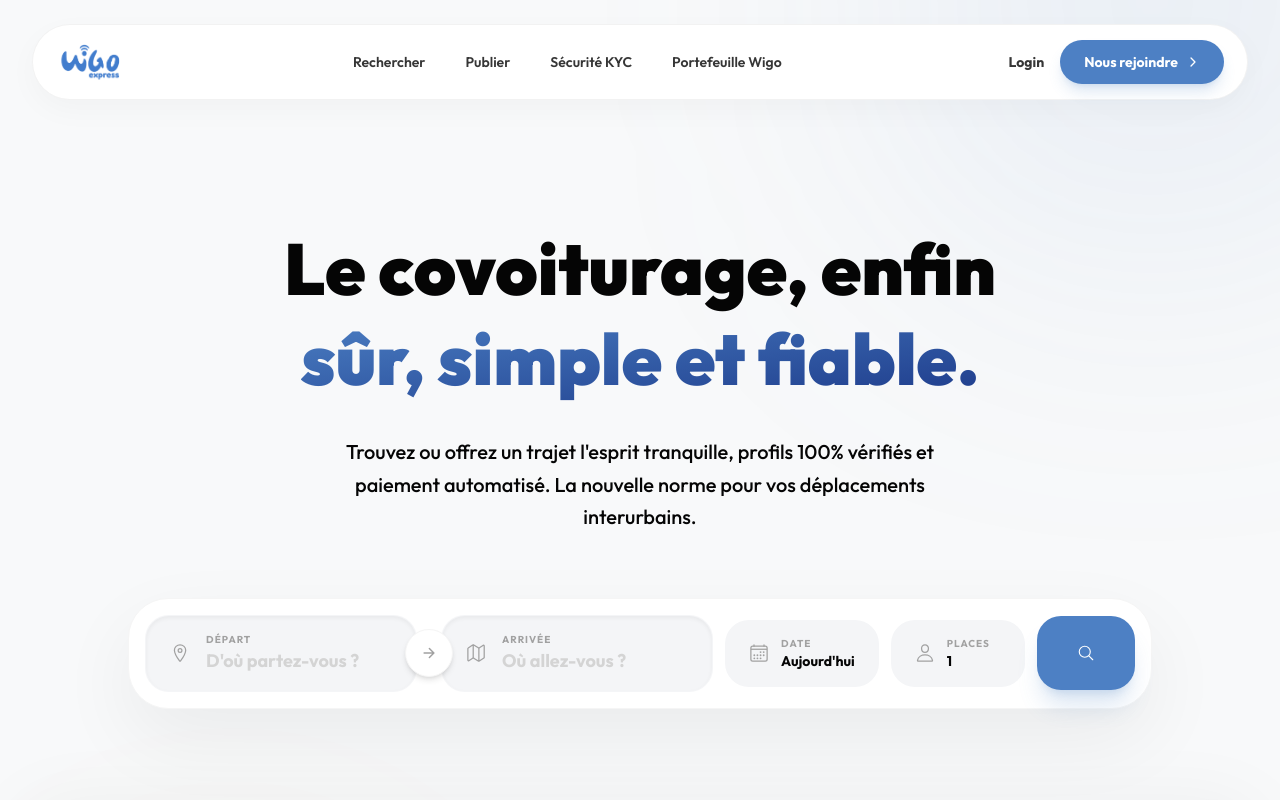
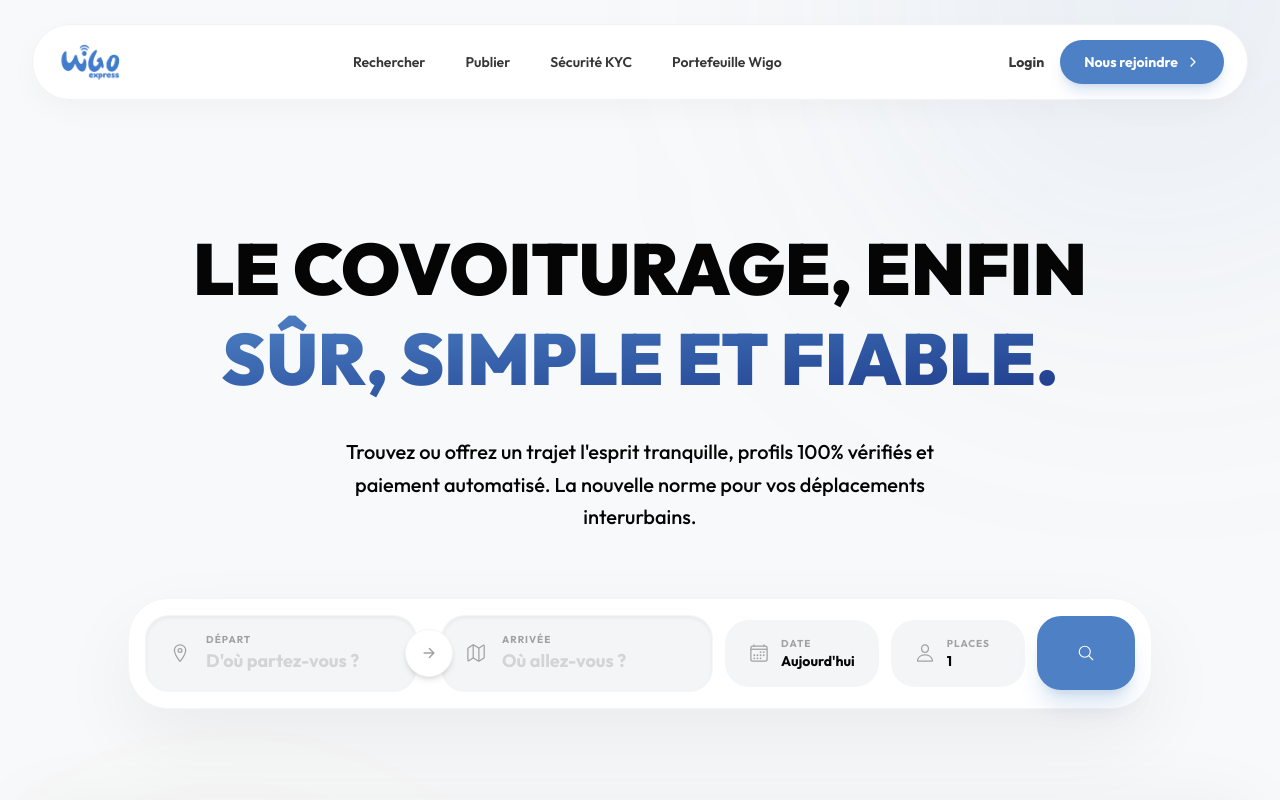
Before and after one commit to artsiders/wigo-express, a Next.js app: page / in a window 1280 px wide. Shown: the top 800 px of the page. Built offline with nearby package versions, Linux system fonts and the light colour scheme.

Commit message:
Update WIGO EXPRESS page header to use uppercase text for improved emphasis and visual impact.

```diff
--- a/app/page.tsx
+++ b/app/page.tsx
@@ -331,7 +331,7 @@ export default function WigoExpress() {
         <div className="absolute bottom-10 left-10 w-[30vw] h-[30vw] bg-yellow-400/5 rounded-full blur-[100px] pointer-events-none"></div>
 
         <div className="container mx-auto relative z-10 flex flex-col items-center justify-center text-center">
-          <h1 className="hero-text-elem relative text-center text-4xl font-black sm:text-5xl lg:text-7xl max-w-7xl container mx-auto justify-center leading-tight md:mt-16 mb-8">
+          <h1 className="hero-text-elem uppercase relative text-center text-4xl font-black sm:text-5xl lg:text-7xl max-w-7xl container mx-auto justify-center leading-tight md:mt-16 mb-8">
             Le covoiturage, enfin
             <br />
             <span className="text-transparent bg-clip-text bg-linear-to-br from-primary to-primary-900">
```
